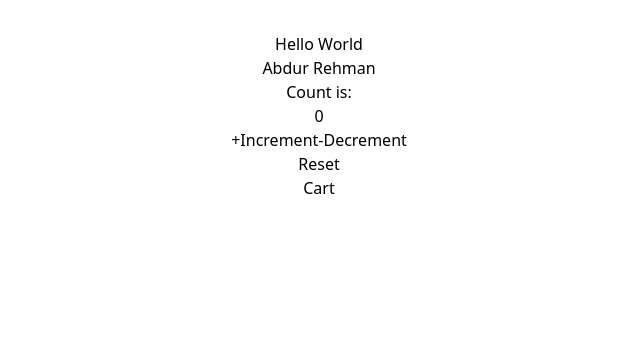
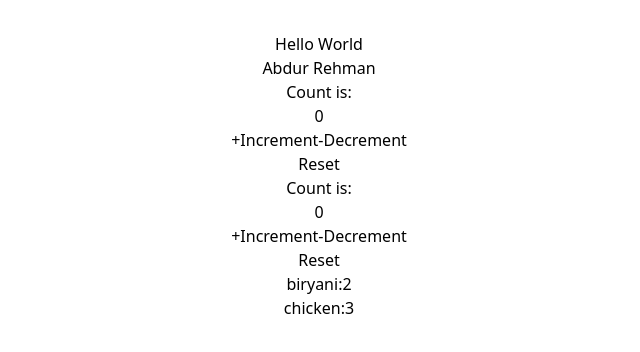
Before and after one commit to arrehman3/pre-app, a React (Vite) app: page / in a window 1280 px wide. Shown: the top 352 px of the page, without its empty margins (321-961 px from the left). Built offline with nearby package versions, Linux system fonts and the light colour scheme.

Commit message:
array of objects

```diff
--- a/src/App.tsx
+++ b/src/App.tsx
@@ -1,6 +1,5 @@
 
 import './App.css'
-import Button from './components/Button'
 import Cart from './components/Cart'
 import Counter from './components/Counter'
 
@@ -14,6 +13,7 @@ function App() {
       <h1 className='mb-4'>Hello World</h1>
       <p>Abdur Rehman</p>
       <Counter/>
+      <Counter/>
       <Cart/>
 
     </>
--- a/src/components/Cart.tsx
+++ b/src/components/Cart.tsx
@@ -1,8 +1,16 @@
 import React from 'react'
+import MenuItems from './MenuItems'
 
+const item = [{
+    name : "biryani",
+    quantity : "2"
+},{
+    name : "chicken",
+    quantity:'3'
+}]
 const Cart = () => {
   return (
-    <div>Cart</div>
+    <MenuItems items={item}/>
   )
 }
 
--- a/src/components/MenuItems.tsx
+++ b/src/components/MenuItems.tsx
@@ -3,15 +3,16 @@ type Props={
     items : {
         name : string;
         quantity: string;
-    }
-}
+    }[];
+};
 
 const MenuItems = (props:Props) => {
   return (
-    <li>
-        <h2>{props.items.name}</h2>
-        <span>{props.items.quantity}</span>
-    </li>
+    <ul>
+        {props.items.map((item,index)=>(
+            <li key={index}>{item.name}:{item.quantity}</li>
+        ))}
+    </ul>
   )
 }
 
```
